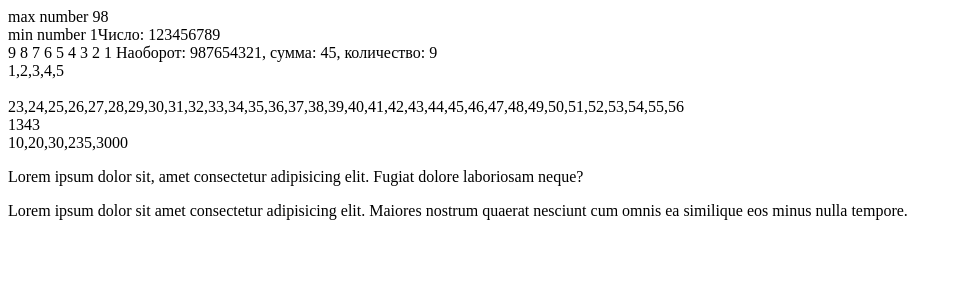
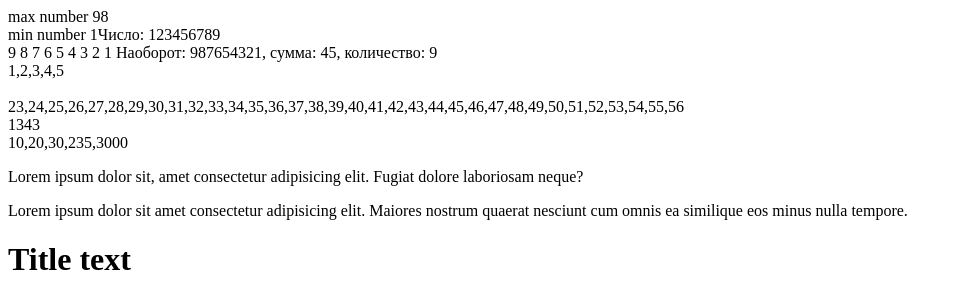
Before and after one commit to HannaKazakova/lessontest, a plain HTML site: page index.html in a window 1280 px wide. Shown: the whole page, without its empty margins (0-959 px from the left). Drawn offline with Linux system fonts and the light colour scheme.

Commit message:
Update index.html
add h1

```diff
--- a/index.html
+++ b/index.html
@@ -10,5 +10,6 @@
    <script src="script.js"></script>
    <p>Lorem ipsum dolor sit, amet consectetur adipisicing elit. Fugiat dolore laboriosam neque?</p>
    <p>Lorem ipsum dolor sit amet consectetur adipisicing elit. Maiores nostrum quaerat nesciunt cum omnis ea similique eos minus nulla tempore.</p>
+    <h1>Title text<h1/>
 </body>
 </html>
```
